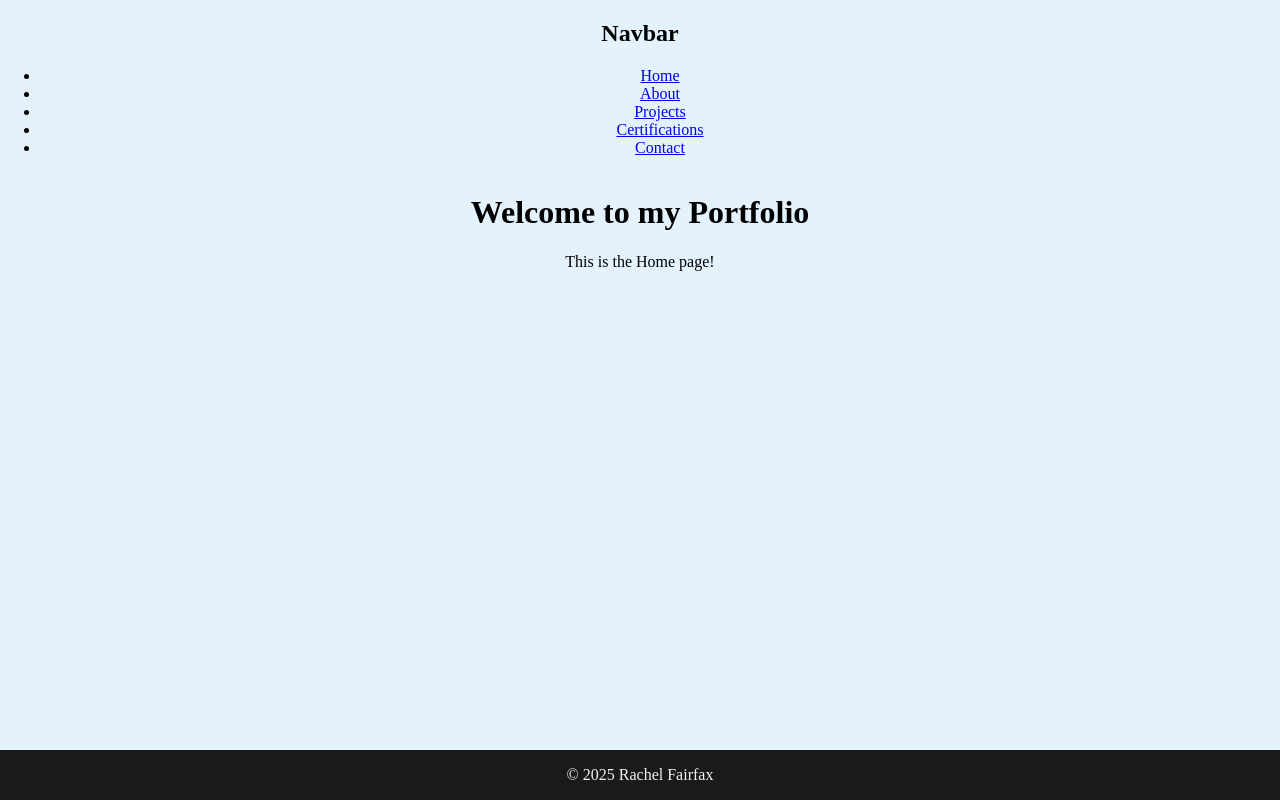
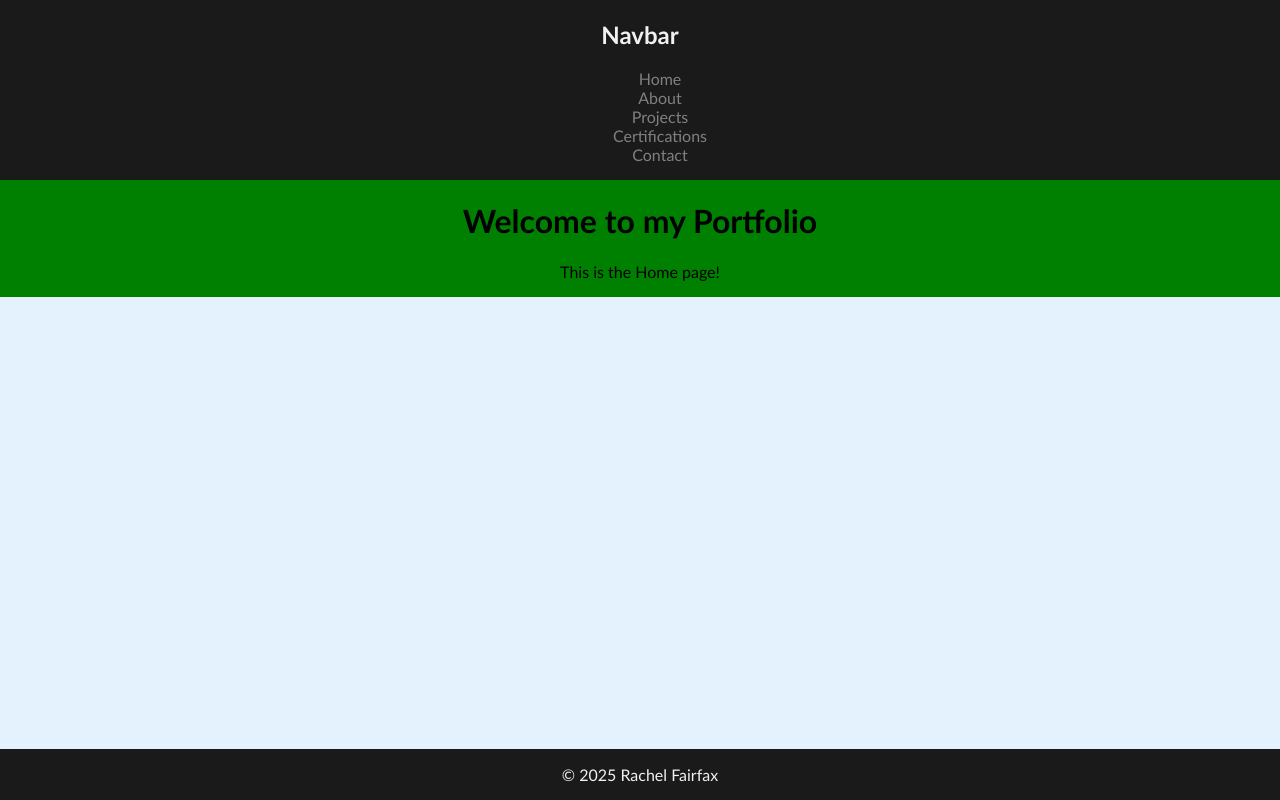
Before and after one commit to RachelFairfax/Portfolio-Site, a React (Vite) app: page / in a window 1280 px wide. Built offline with nearby package versions, Linux system fonts and the light colour scheme.

Commit message:
styled navbar a bit

```diff
--- a/src/components/Layout/Layout.jsx
+++ b/src/components/Layout/Layout.jsx
@@ -1,12 +1,13 @@
 import React from 'react';
 import Navbar from '../Navbar/Navbar';
 import Footer from '../Footer/Footer';
+import styles from './Layout.module.css';
 
 function Layout({ children }){
     return (
         <>
             <Navbar />
-            <main style={{flex:1}}> {children} </main>
+            <main className={styles.Main}> {children} </main>
             <Footer />
         </>
     )
--- /dev/null
+++ b/src/components/Layout/Layout.module.css
@@ -0,0 +1,3 @@
+.Main {
+    background-color: green;
+}
--- a/src/components/Navbar/Navbar.jsx
+++ b/src/components/Navbar/Navbar.jsx
@@ -1,8 +1,9 @@
 import React from 'react';
+import styles from './Navbar.module.css';
 
 function Navbar () {
     return (
-        <nav className="navbar">
+        <nav className={styles.Navbar}>
             <h1></h1>
             <h2>Navbar</h2>
             <ul>
--- /dev/null
+++ b/src/components/Navbar/Navbar.module.css
@@ -0,0 +1,20 @@
+
+a {
+    text-decoration: none;
+    color: gray;
+}
+
+a:hover {
+    color: white;
+
+}
+
+li {
+    text-decoration: none;
+    list-style: none;
+}
+
+.Navbar {
+    background-color: #1a1a1a;
+    color: #f1f1f1;
+}
--- a/src/index.css
+++ b/src/index.css
@@ -2,4 +2,5 @@ html, body, #root {
     height: 100%;
     margin: 0;
     padding: 0;
+    font-family: 'Trebuchet MS', 'Lucida Sans Unicode', 'Lucida Grande', 'Lucida Sans', Arial, sans-serif;
 }
```
